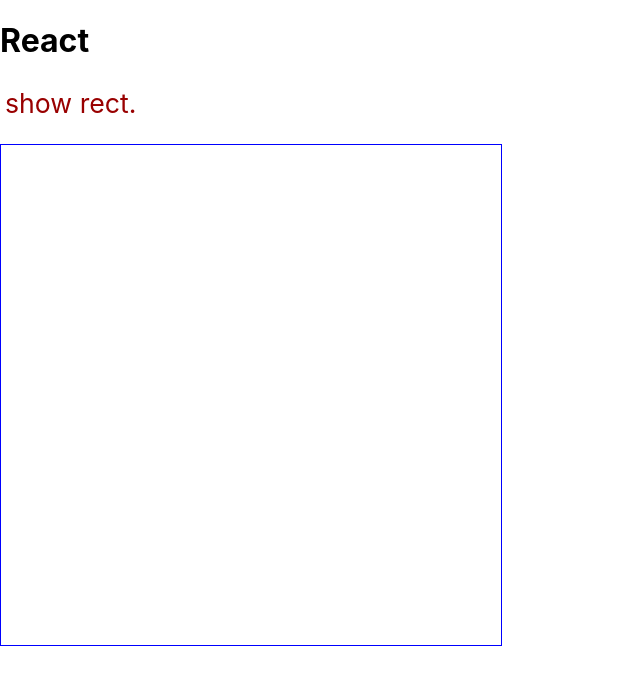
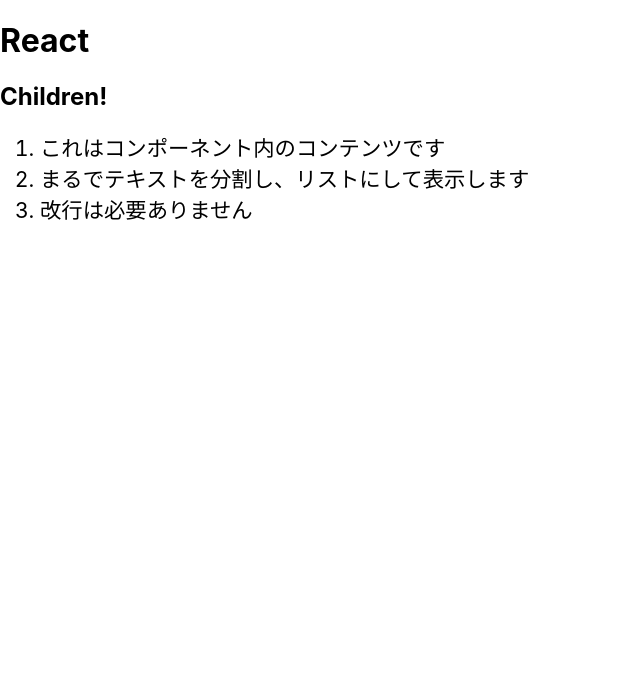
Before and after one commit to hiroyannnn/react-next-tutorial, a React (Create React App) app in the folder react_app/: page / in a window 1280 px wide. Shown: the top 684 px of the page, without its empty margins (0-640 px from the left). Built offline with nearby package versions, Linux system fonts and the light colour scheme.

Commit message:
list3-25 child

```diff
--- a/react_app/src/App.js
+++ b/react_app/src/App.js
@@ -3,7 +3,7 @@
 import './App.css';
 
 class App extends Component {
-  data = [];
+  input = ''
 
   msgStyle = {
     fontSize:"20pt",
@@ -12,46 +12,58 @@
     padding: "5px",
   }
 
-  area ={
-    width:"500px",
-    height:"500px",
-    border:"1px solid blue"
-  }
-
   constructor(props){
     super(props)
     this.state = {
-      list:this.data
+      message: 'type your name:'
     }
-    this.doAction = this.doAction.bind(this)
+    this.doChange = this.doChange.bind(this)
+    this.doSubmit = this.doSubmit.bind(this)
   }
-  doAction(e){
-    let x = e.pageX
-    let y = e.pageY
-    this.data.push({x:x,y:y})
+  doChange(event){
+    this.input = event.target.value
+  }
+  doSubmit(event){
     this.setState({
-      list:this.data
+      message: 'Hello, ' + this.input + '!!'
     })
-  }
-  draw(d){
-    let s = {
-      position:"absolute",
-      left:(d.x - 25) + "px",
-      top:(d.y - 25) + "px",
-      width:"50px",
-      height:"50px",
-      backgroundColor:"#66f3"
-    }
-    return <div style={s}></div>
+    event.preventDefault()
   }
 
   render (){
     return <div>
       <h1>React</h1>
-      <p style={this.msgStyle}>show rect.</p>
-      <div style={this.area} onClick={this.doAction}>
-        {this.data.map((value)=>this.draw(value))}
-      </div>
+      <Message title='Children!'>
+        これはコンポーネント内のコンテンツです。
+        まるでテキストを分割し、リストにして表示します。
+        改行は必要ありません。
+      </Message>
+    </div>
+  }
+}
+
+class Message extends Component{
+  li ={
+    fontSize:"16pt",
+    color: "#06",
+    margin:"0px",
+    padding: "0px",
+  }
+  render(){
+    let content = this.props.children
+    let arr = content.split("。")
+    let arr2 = []
+    for (let index = 0; index < arr.length; index++) {
+      if(arr[index].trim() != ''){
+        arr2.push(arr[index])
+      }
+    }
+    let list = arr2.map((value,key)=>(
+      <li style={this.li} key={key}>{value}</li>
+    ))
+    return <div>
+      <h2>{this.props.title}</h2>
+      <ol>{list}</ol>
     </div>
   }
 }
```
